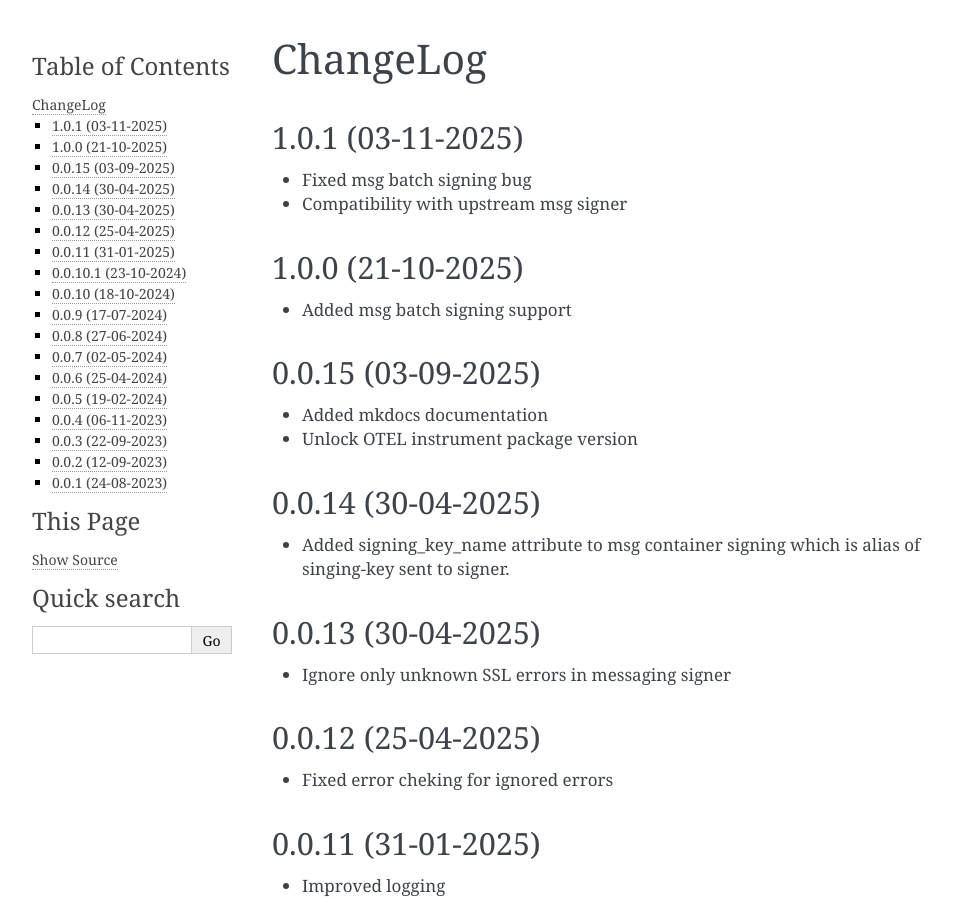
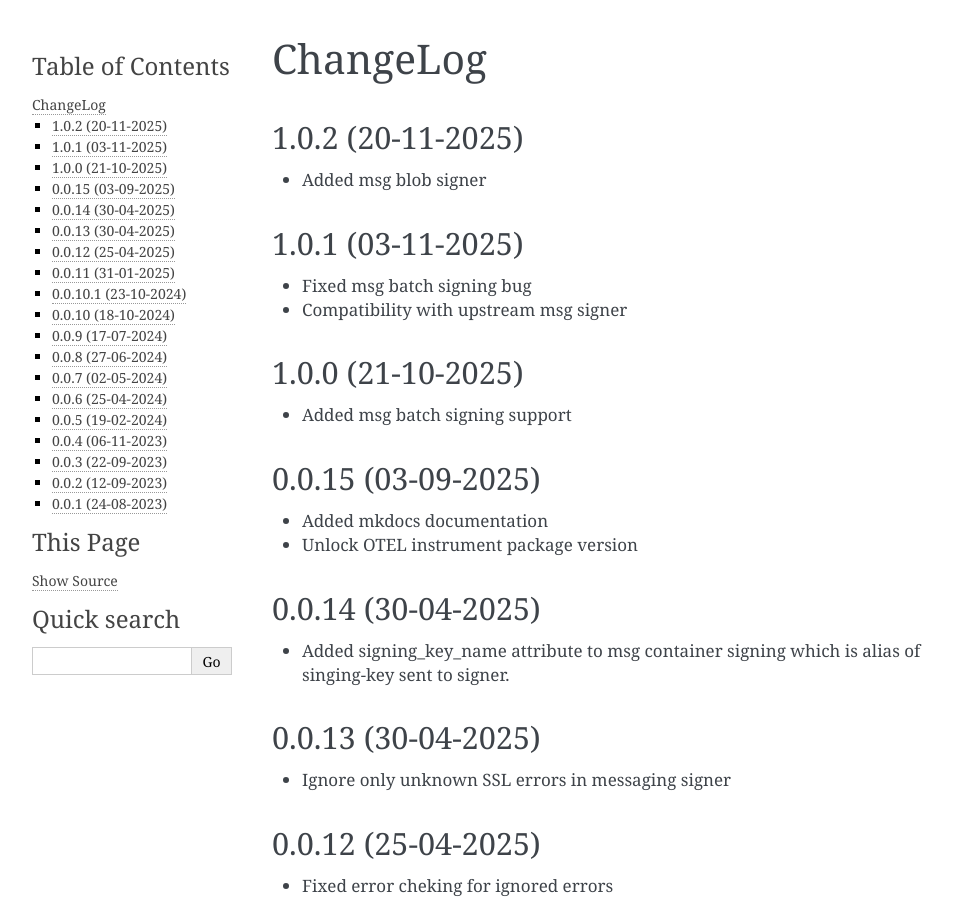
Before and after one commit to zxiong/pubtools-sign, a Sphinx documentation site: the page built from docs/source/CHANGELOG.rst, in a window 1280 px wide and 900 px high. Shown: the whole window, without its empty margins (148-1101 px from the left). Built offline with Sphinx 7.4.7, drawn with Linux system fonts in a browser that asks for light colours.

Commit message:
Relase v1.0.2

```diff
--- a/docs/source/CHANGELOG.rst
+++ b/docs/source/CHANGELOG.rst
@@ -1,5 +1,9 @@
 ChangeLog
 =========
+
+1.0.2 (20-11-2025)
+-------------------
+* Added msg blob signer
 
 1.0.1 (03-11-2025)
 -------------------
--- a/pyproject.toml
+++ b/pyproject.toml
@@ -3,7 +3,7 @@ name = "pubtools-sign"
 description = "Collection of tools producing signed artifacts"
 readme = "README.rst"
 requires-python = ">=3.7"
-version = "1.0.1"
+version = "1.0.2"
 
 classifiers = [  # Optional
   # How mature is this project? Common values are
```
